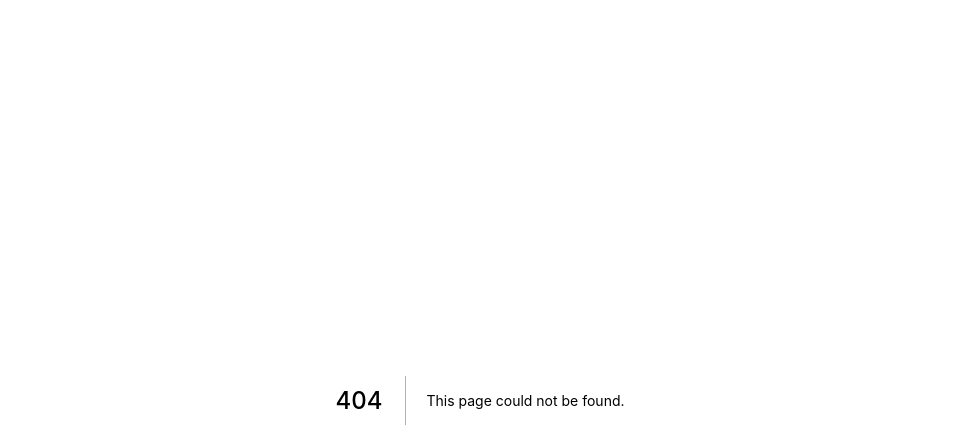
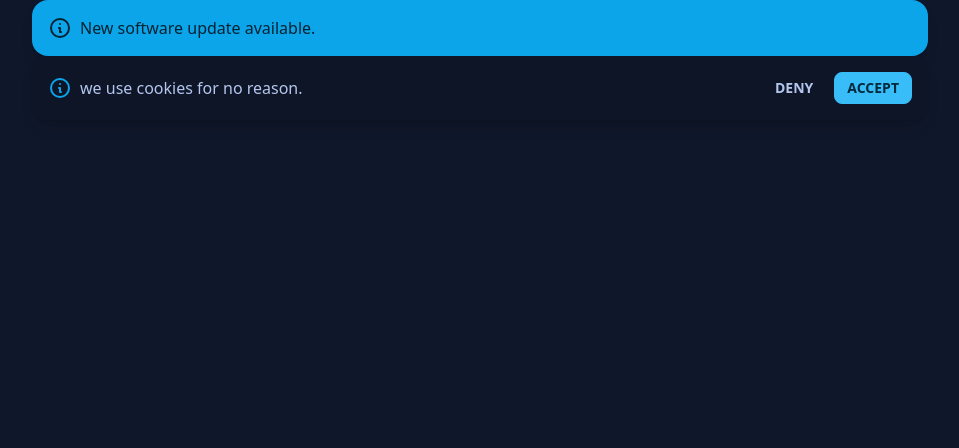
Before and after one commit to ashigirl96/daisy-ui-playground, a Next.js app: page /alert in a window 1280 px wide. Before the commit this address had no page. Shown: the top 448 px of the page, without its empty margins (160-1119 px from the left). Built offline with nearby package versions, Linux system fonts and the light colour scheme.

Commit message:
impl alert

```diff
--- /dev/null
+++ b/src/pages/alert.tsx
@@ -0,0 +1,51 @@
+import type { NextPage } from 'next'
+
+const Alert: NextPage = () => {
+  return (
+    <div className="max-w-4xl mx-auto">
+      <div className="alert alert-info shadow-lg">
+        <div>
+          <svg
+            xmlns="http://www.w3.org/2000/svg"
+            fill="none"
+            viewBox="0 0 24 24"
+            className="stroke-current flex-shrink-0 w-6 h-6"
+          >
+            <path
+              strokeLinecap="round"
+              strokeLinejoin="round"
+              strokeWidth="2"
+              d="M13 16h-1v-4h-1m1-4h.01M21 12a9 9 0 11-18 0 9 9 0 0118 0z"
+            />
+          </svg>
+          <span>New software update available.</span>
+        </div>
+      </div>
+
+      <div className="alert shadow-lg">
+        <div>
+          <svg
+            xmlns="http://www.w3.org/2000/svg"
+            fill="none"
+            viewBox="0 0 24 24"
+            className="stroke-info flex-shrink-0 w-6 h-6"
+          >
+            <path
+              strokeLinecap="round"
+              strokeLinejoin="round"
+              strokeWidth="2"
+              d="M13 16h-1v-4h-1m1-4h.01M21 12a9 9 0 11-18 0 9 9 0 0118 0z"
+            />
+          </svg>
+          <span>we use cookies for no reason.</span>
+        </div>
+        <div className="flex-none">
+          <button className="btn btn-sm btn-ghost">Deny</button>
+          <button className="btn btn-sm btn-primary">Accept</button>
+        </div>
+      </div>
+    </div>
+  )
+}
+
+export default Alert
```
